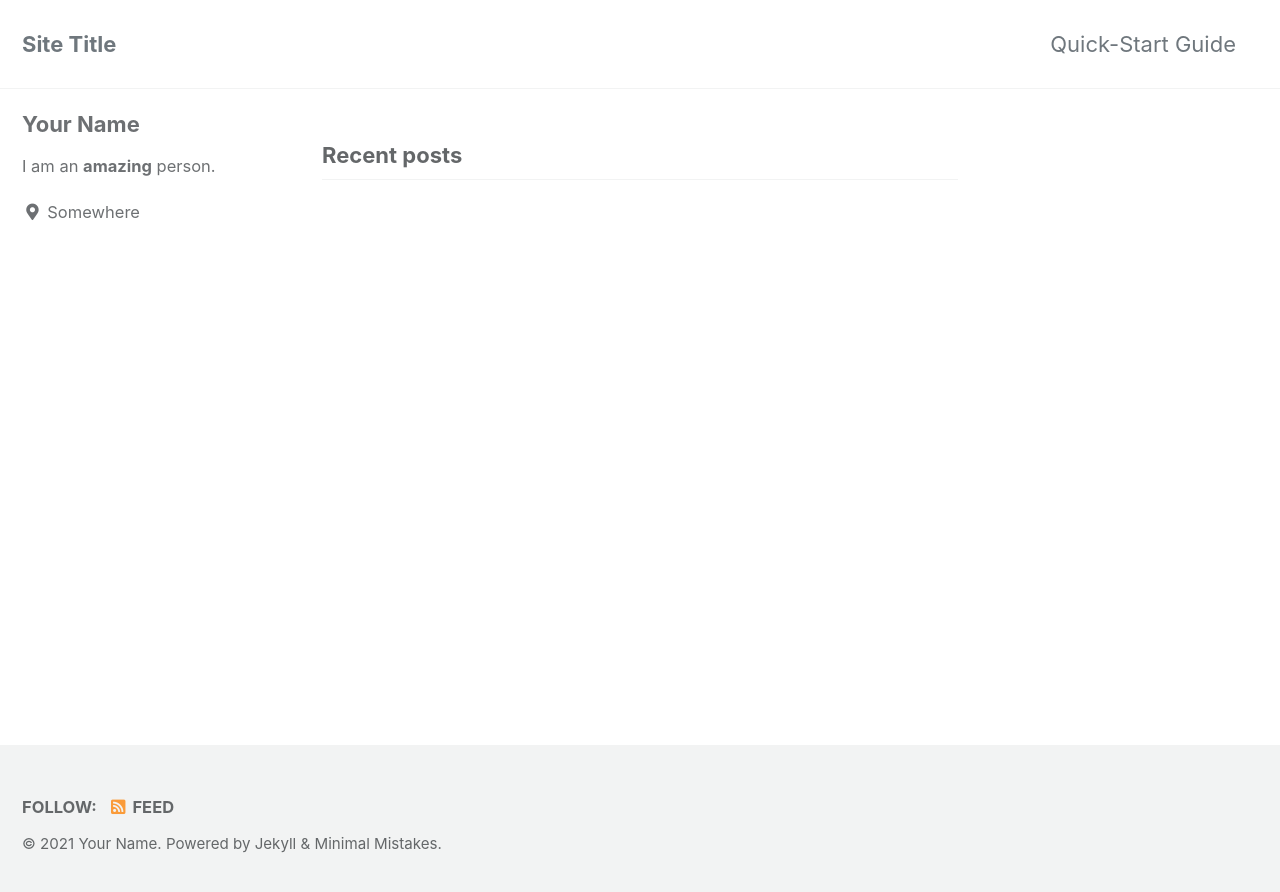
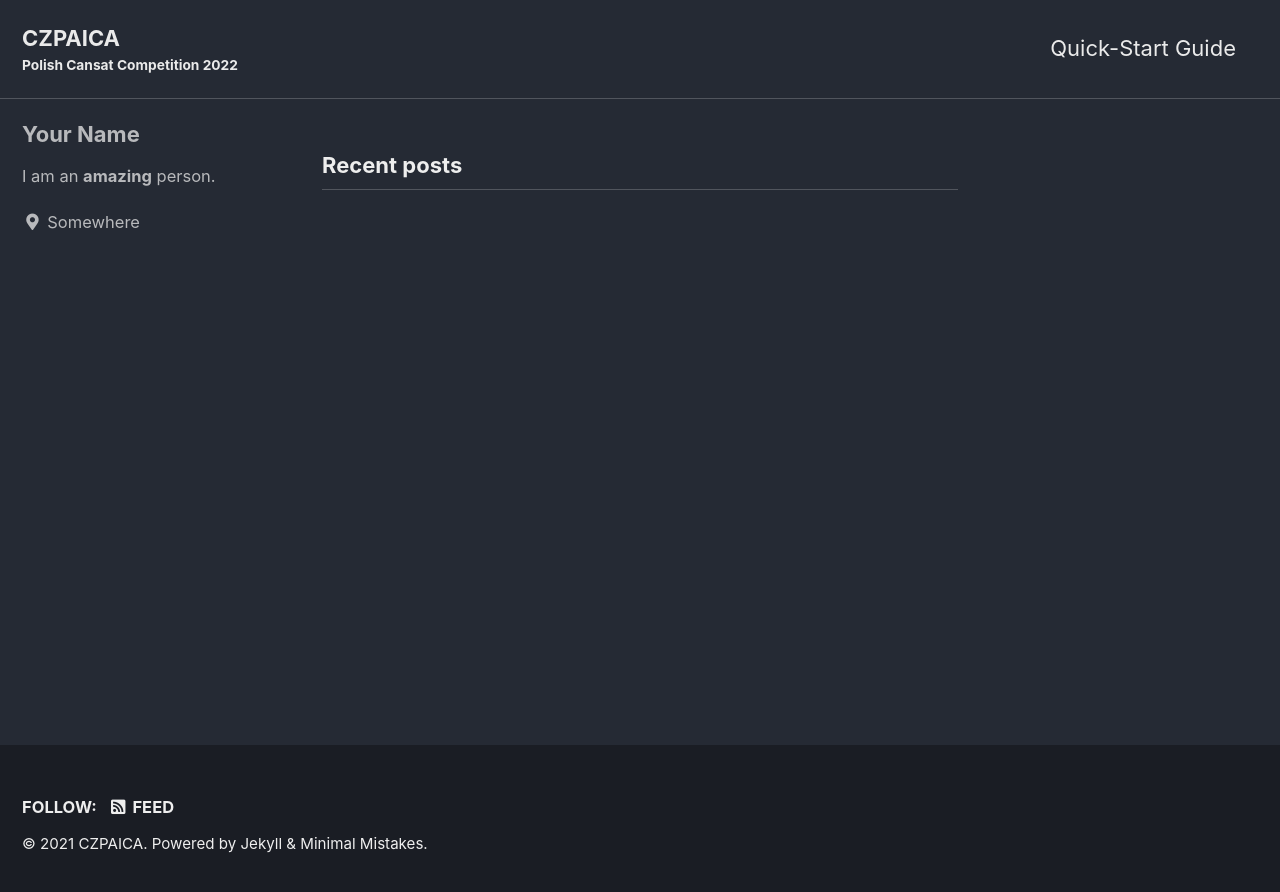
Before and after one commit to magticar/czpaica.github.io, a Jekyll site: the page built from index.html, in a window 1280 px wide. Shown: the top 892 px of the page. Built offline with Jekyll 4.4.1, drawn with Linux system fonts in a browser that asks for light colours; cached includes are drawn as plain includes; the list of posts is cut into pages by our own code.

Commit message:
config update

```diff
--- a/_config.yml
+++ b/_config.yml
@@ -12,21 +12,21 @@
 
 # theme                  : "minimal-mistakes-jekyll"
 # remote_theme           : "mmistakes/minimal-mistakes"
-minimal_mistakes_skin    : "default" # "air", "aqua", "contrast", "dark", "dirt", "neon", "mint", "plum", "sunrise"
+minimal_mistakes_skin    : "dark" # "air", "aqua", "contrast", "dark", "dirt", "neon", "mint", "plum", "sunrise"
 
 # Site Settings
 locale                   : "en-US"
-title                    : "Site Title"
-title_separator          : "-"
-subtitle                 : # site tagline that appears below site title in masthead
-name                     : "Your Name"
-description              : "An amazing website."
-url                      : # the base hostname & protocol for your site e.g. "https://mmistakes.github.io"
+title                    : "Czterej Pancerni i Cansat"
+title_separator          : "|"
+subtitle                 : "Polish Cansat Competition 2022"
+name                     : "CZPAICA"
+description              : "Polish Cansat Competition 2022"
+url                      : "https://czpaica.github.io/"
 baseurl                  : # the subpath of your site, e.g. "/blog"
-repository               : # GitHub username/repo-name e.g. "mmistakes/minimal-mistakes"
+repository               : "CZPAICA/czpaica.github.io"
 teaser                   : # path of fallback teaser image, e.g. "/assets/images/500x300.png"
 logo                     : # path of logo image to display in the masthead, e.g. "/assets/images/88x88.png"
-masthead_title           : # overrides the website title displayed in the masthead, use " " for no title
+masthead_title           : "CZPAICA"
 # breadcrumbs            : false # true, false (default)
 words_per_minute         : 200
 comments:
```
